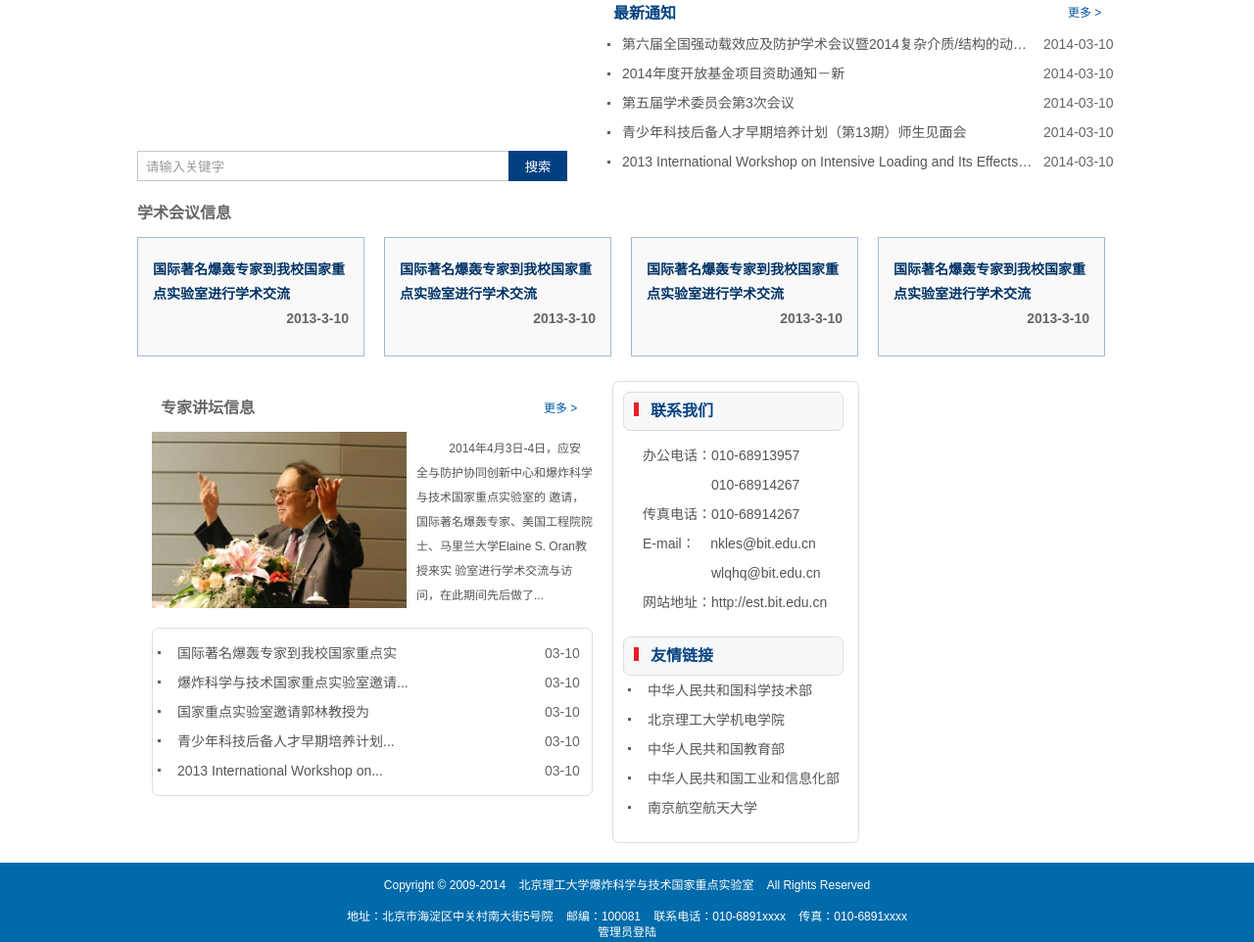
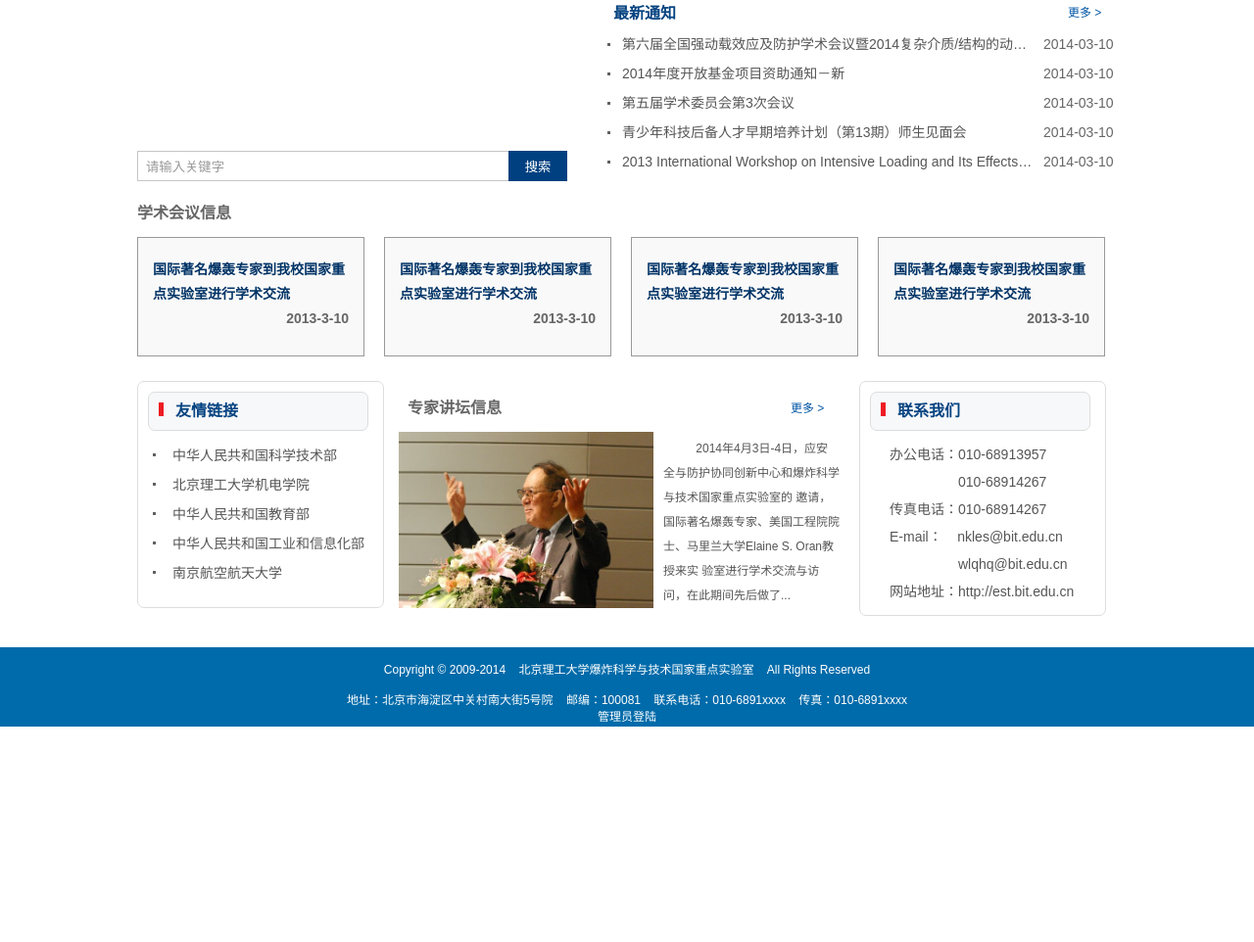
Before and after one commit to lizzyphy/lab_baozha, a CodeIgniter app: page /edp/ in a window 1280 px wide. Shown: the part 711-1673 px from the top of the page at 98% size. After the commit the page ends 1453 px from the top, so only its background shows below. Run offline with CodeIgniter, Linux system fonts and the light colour scheme.

Commit message:
主页调整

```diff
--- a/application/controllers/index.php
+++ b/application/controllers/index.php
@@ -5,9 +5,9 @@ class Index extends  CI_Controller {
  		parent::__construct();
  		$this->load->helper('url');
  	}
-
 	function index()
 	{
+
 		$this->load->view('homeheader');
 		$this->load->view('homecontent');
 		$this->load->view('homefoot');
--- a/application/views/homecontent.php
+++ b/application/views/homecontent.php
@@ -132,13 +132,11 @@
     </div>
 
     <div>
-     <!--
     <div class="left">
             <div class="title1" style="width:213px;">
                 <img width="5" height="14" src="<?php echo base_url('static/img/shu.png'); ?>" />
                 <span>&nbsp;&nbsp;友情链接</span>
             </div>
-            <div class="img_1"><img width="218" height="190" src="<?php echo base_url('static/img/lj.jpg'); ?>" /></div>
             <ul>
                 <li><span><a href="www.baidu.com" title="中华人民共和国科学技术部">中华人民共和国科学技术部 </a></span>
                 </li>
@@ -153,7 +151,6 @@
             </ul>
            <div class="clear"></div>
         </div>
--->
         <div class="left1">
             <div class="title_center">
                 <div class="float_l">&nbsp;&nbsp;专家讲坛信息</div>
@@ -165,29 +162,7 @@
 	            <div class="img_content">&nbsp;&nbsp;&nbsp;&nbsp;&nbsp;&nbsp;&nbsp;&nbsp;&nbsp;&nbsp;2014年4月3日-4日，应安全与防护协同创新中心和爆炸科学与技术国家重点实验室的
 	            	邀请，国际著名爆轰专家、美国工程院院士、马里兰大学Elaine S. Oran教授来实
 	            	验室进行学术交流与访问，在此期间先后做了...</div>
-	            <div class="clear"></div>
             </div>
-			<div id="center_ul">
-	            <ul>
-	                <li><span  class="left_span"><a href="www.baidu.com" title="国际著名爆轰专家到我校国家重点实验室进行学术交流 ">国际著名爆轰专家到我校国家重点实 </a></span>
-	                <span class="time1">03-10</span>
-	                </li>
-	                <li><span class="left_span"><a href="www.baidu.com" title="爆炸科学与技术国家重点实验室邀请英国、俄罗斯、波兰、以色列国际著名学者交流访问">爆炸科学与技术国家重点实验室邀请...</a></span>
-	                <span class="time1">03-10</span>
-	                </li>
-	                <li><span class="left_span"><a href="www.baidu.com" title="国家重点实验室邀请郭林教授为师生做学术报告">国家重点实验室邀请郭林教授为</a></span>
-	                <span class="time1">03-10</span>
-	                </li>
-	                <li><span class="left_span"><a href="www.baidu.com" title="青少年科技后备人才早期培养计划（第13期）师生见面会">青少年科技后备人才早期培养计划...</a></span>
-	                <span class="time1">03-10</span>
-	                </li>
-	                <li><span class="left_span"><a href="www.baidu.com" title="2013 International Workshop on Intensive Loading and Its Effects & Innovation Research Group Symposium on Dynamic Mechanical Behavior of Complex Media/ Structure">
-	                2013 International Workshop on...</a></span>
-	                <span class="time1">03-10</span>
-	                </li>
-	            </ul>
-	            <div class="clear"></div>
-	        </div>
             <div class="clear"></div>
         </div>
     <!--
@@ -256,24 +231,7 @@
             	<p>网站地址：http://est.bit.edu.cn</p>
             </div>
         <div class="clear"></div>
-                    <div class="title1" style="width:213px;">
-                <img width="5" height="14" src="<?php echo base_url('static/img/shu.png'); ?>" />
-                <span>&nbsp;&nbsp;友情链接</span>
-            </div>
-            <ul>
-                <li><span><a href="www.baidu.com" title="中华人民共和国科学技术部">中华人民共和国科学技术部 </a></span>
-                </li>
-                <li><span><a href="www.baidu.com" title="北京理工大学机电学院">北京理工大学机电学院</a></span>
-                </li>
-                <li><span><a href="www.baidu.com" title="中华人民共和国教育部">中华人民共和国教育部</a></span>
-                </li>
-                <li><span><a href="www.baidu.com" title="中华人民共和国工业和信息化部">中华人民共和国工业和信息化部</a></span>
-                </li>
-                <li><span><a href="www.baidu.com" title="南京航空航天大学">南京航空航天大学</a></span>
-                </li>
-            </ul>
-           <div class="clear"></div>
-        </div>
-         <div class="clear"></div>
+ </div>
+ <div class="clear"></div>
     </div>
 </div>
--- a/static/css/css.css
+++ b/static/css/css.css
@@ -84,6 +84,7 @@ a:hover {
 	color:#BB0022;
 }
 .left ul {
+	padding-top:10px;
 	padding-bottom:10px;
 }
 .left li{
@@ -109,7 +110,6 @@ a:hover {
 .left1 ul {
 	padding-top:10px;
 	padding-bottom:10px;
-
 }
 #center_ul{
 	border: 1px solid rgb(221, 221, 221);
@@ -295,7 +295,7 @@ table {
 	margin-right:10px;
 	font-size:14px;
 	padding: 20px 15px 0 15px;
-	border: 1px solid #A2BAD7;
+	border: 1px solid #999;
 	font-weight:bold;
 	color:#003366;
 	display:block;
@@ -310,7 +310,7 @@ table {
 }
 .contact{
 	font-size:14px;
-	line-height:30px;
-	padding:10px 0 20px 20px;
+	line-height:28px;
+	padding:10px 0 0 20px;
 
 }
```
